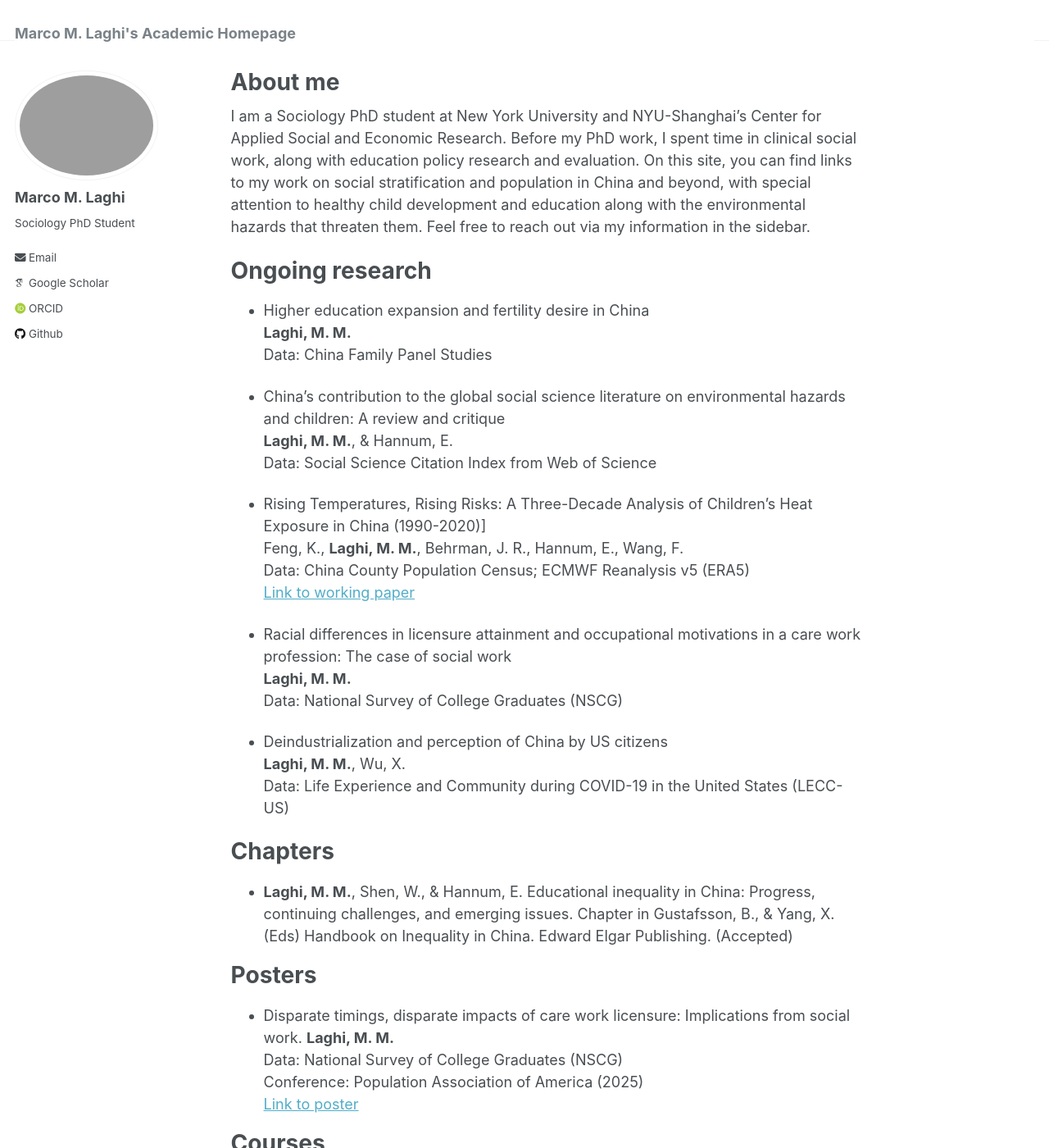
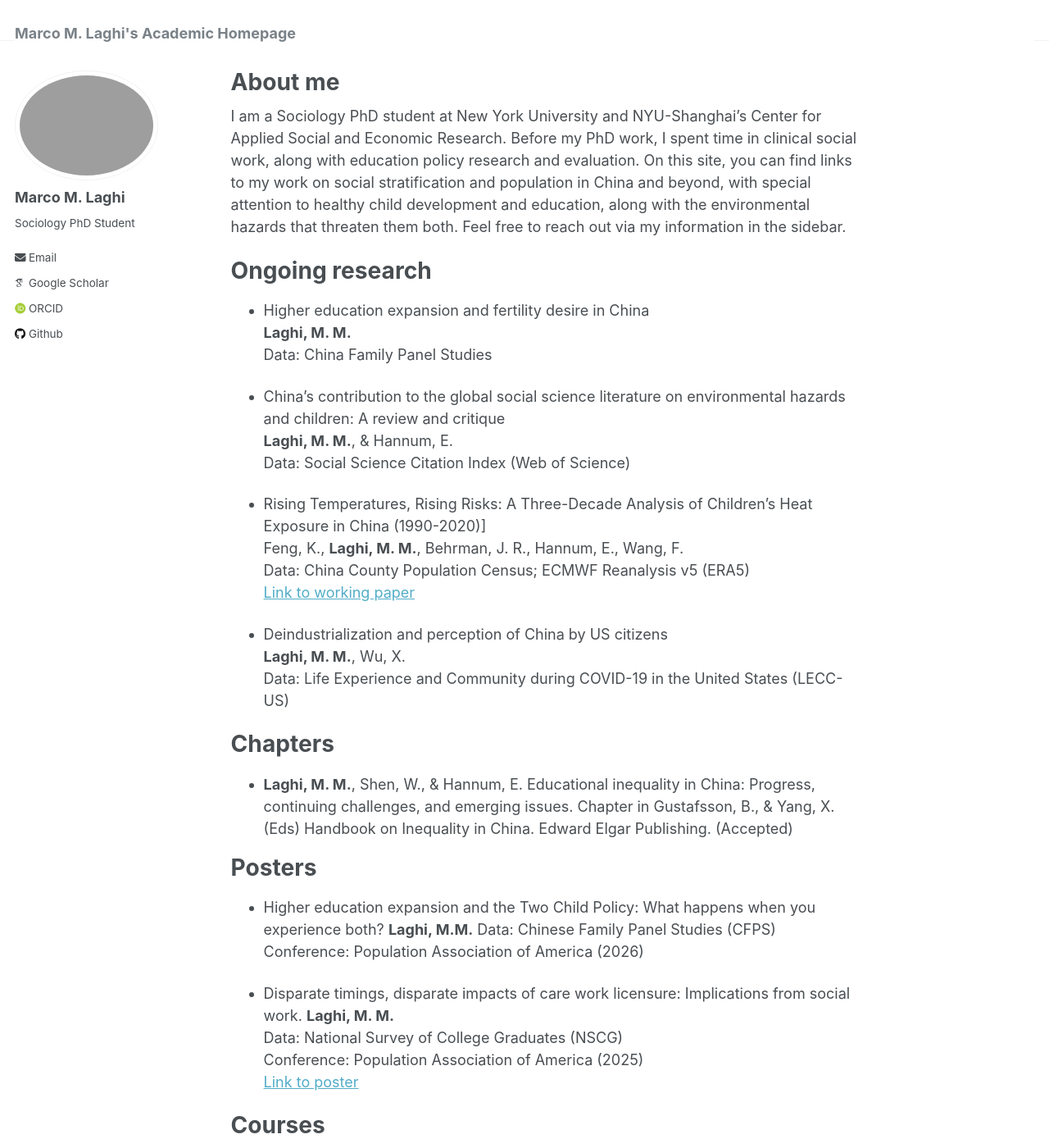
Before and after one commit to marcomlaghi/marcomlaghi.github.io, a Jekyll site: the page built from _pages/about.md, in a window 1280 px wide and 1400 px high. Shown: the whole window at 82% size. Built offline with Jekyll 4.4.1, drawn with Linux system fonts in a browser that asks for light colours; some web fonts are replaced; some of the changed text lies outside the part shown.

Commit message:
Update about.md

```diff
--- a/_pages/about.md
+++ b/_pages/about.md
@@ -6,7 +6,7 @@ redirect_from:
   - /about/
   - /about.html
 ---
-I am a Sociology PhD student at New York University and NYU-Shanghai's Center for Applied Social and Economic Research. Before my PhD work, I  spent time in clinical social work, along with education policy research and evaluation. On this site, you can find links to my work on social stratification and population in China and beyond, with special attention to healthy child development and education along with the environmental hazards that threaten them. Feel free to reach out via my information in the sidebar.
+I am a Sociology PhD student at New York University and NYU-Shanghai's Center for Applied Social and Economic Research. Before my PhD work, I  spent time in clinical social work, along with education policy research and evaluation. On this site, you can find links to my work on social stratification and population in China and beyond, with special attention to healthy child development and education, along with the environmental hazards that threaten them both. Feel free to reach out via my information in the sidebar.
 
 Ongoing research
 ======
@@ -16,7 +16,7 @@ Data: China Family Panel Studies
 
 * China's contribution to the global social science literature on environmental hazards and children: A review and critique
 **Laghi, M. M.**, & Hannum, E.
-Data: Social Science Citation Index from Web of Science
+Data: Social Science Citation Index (Web of Science)
 
 
 * Rising Temperatures, Rising Risks: A Three-Decade Analysis of Children’s Heat Exposure in China (1990-2020)]
@@ -24,10 +24,6 @@ Feng, K., **Laghi, M. M.**, Behrman, J. R., Hannum, E., Wang, F.
 Data: China County Population Census; ECMWF Reanalysis v5 (ERA5)
 [Link to working paper](https://szkaifeng.github.io/pdf/FengLBHWChinaChildrenHeat1990t2020.pdf)
 
-
-* Racial differences in licensure attainment and occupational motivations in a care work profession: The case of social work
-**Laghi, M. M.**
-Data: National Survey of College Graduates (NSCG)
 
 
 * Deindustrialization and perception of China by US citizens
@@ -44,6 +40,11 @@ Data: Life Experience and Community during COVID-19 in the United States (LECC-U
 
 **Posters**
 ======
+* Higher education expansion and the Two Child Policy: What happens when you experience both?
+**Laghi, M.M.**
+Data: Chinese Family Panel Studies (CFPS)
+Conference: Population Association of America (2026)
+
 * Disparate timings, disparate impacts of care work licensure: Implications from social work.
 **Laghi, M. M.**
 Data: National Survey of College Graduates (NSCG)
```
Also changed, not shown: other parts of _pages/about.md (+1 -2 lines).
